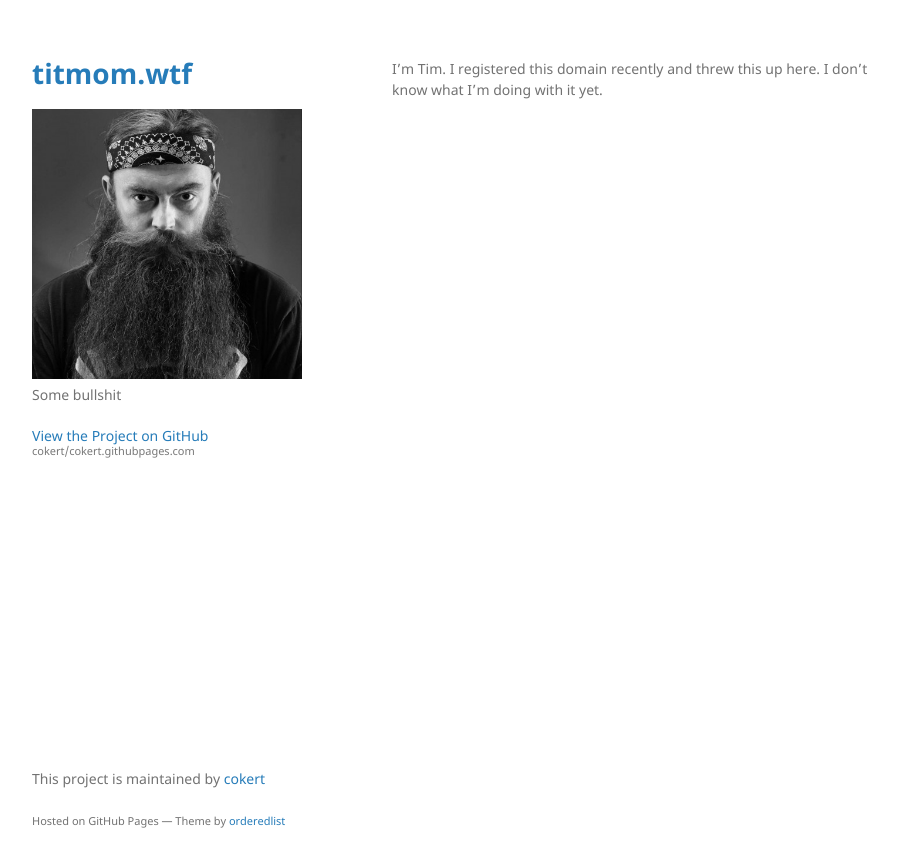
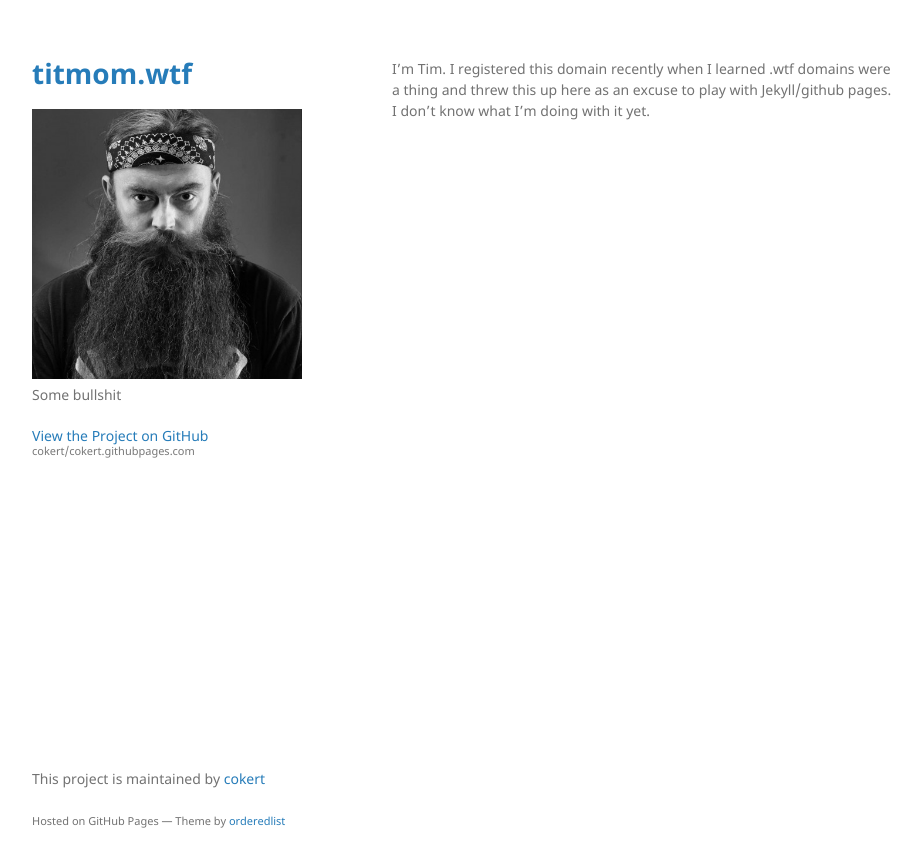
Before and after one commit to cokert/cokert.githubpages.com, a Jekyll site: the page built from index.md, in a window 1280 px wide. Shown: the top 867 px of the page, without its empty margins (178-1099 px from the left). Built offline with Jekyll 4.4.1, drawn with Linux system fonts in a browser that asks for light colours.

Commit message:
update index

```diff
--- a/index.md
+++ b/index.md
@@ -2,7 +2,7 @@
 layout: default
 ---
 
-I'm Tim.  I registered this domain recently and threw this up here.  I don't know what I'm doing with it yet.
+I'm Tim.  I registered this domain recently when I learned .wtf domains were a thing and threw this up here as an excuse to play with Jekyll/github pages.  I don't know what I'm doing with it yet.
 
 <!--
 
```
